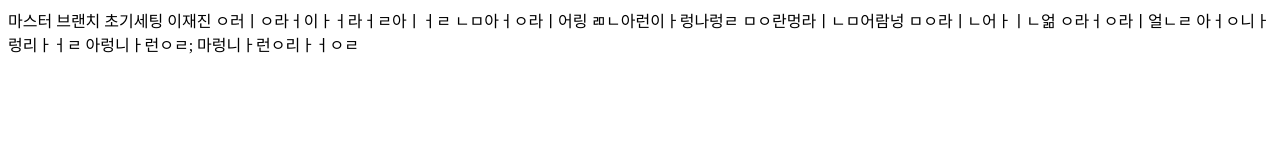
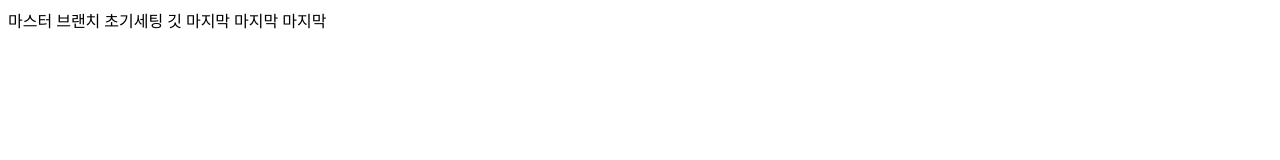
Before and after one commit to JaeJin2044/test2, a plain HTML site: page index.html in a window 1280 px wide. Drawn offline with Linux system fonts and the light colour scheme.

Commit message:
세번째 커밋

```diff
--- a/index.html
+++ b/index.html
@@ -8,15 +8,11 @@
 </head>
 <body>
     마스터 브랜치 초기세팅
-    이재진 ㅇ러ㅣㅇ라ㅓ이ㅏㅓ라ㅓㄹ아ㅣㅓㄹ
-    ㄴㅁ아ㅓㅇ라ㅣ어링
-    ㄻㄴ아런이ㅏ렁나렁ㄹ
-    ㅁㅇ란멍라ㅣㄴㅁ어람넝
-    ㅁㅇ라ㅣㄴ어ㅏㅣㄴ얾
-    ㅇ라ㅓㅇ라ㅣ얼ㄴㄹ
-    아ㅓㅇ니ㅏ렁리ㅏㅓㄹ
-    아렁니ㅏ런ㅇㄹ;
-    마렁니ㅏ런ㅇ리ㅏㅓㅇㄹ
+
+
+
+
+    깃 마지막 마지막 마지막
 
 </body>
 </html>
```
